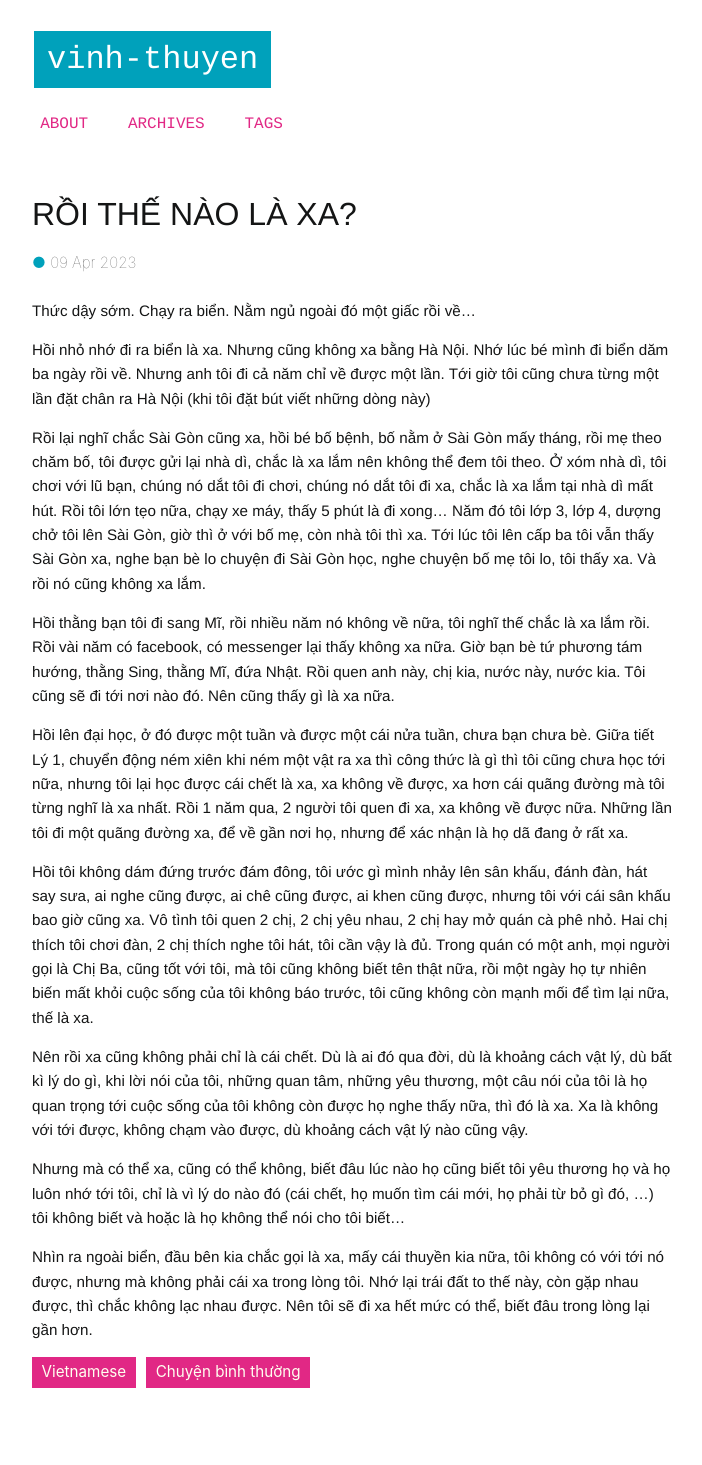
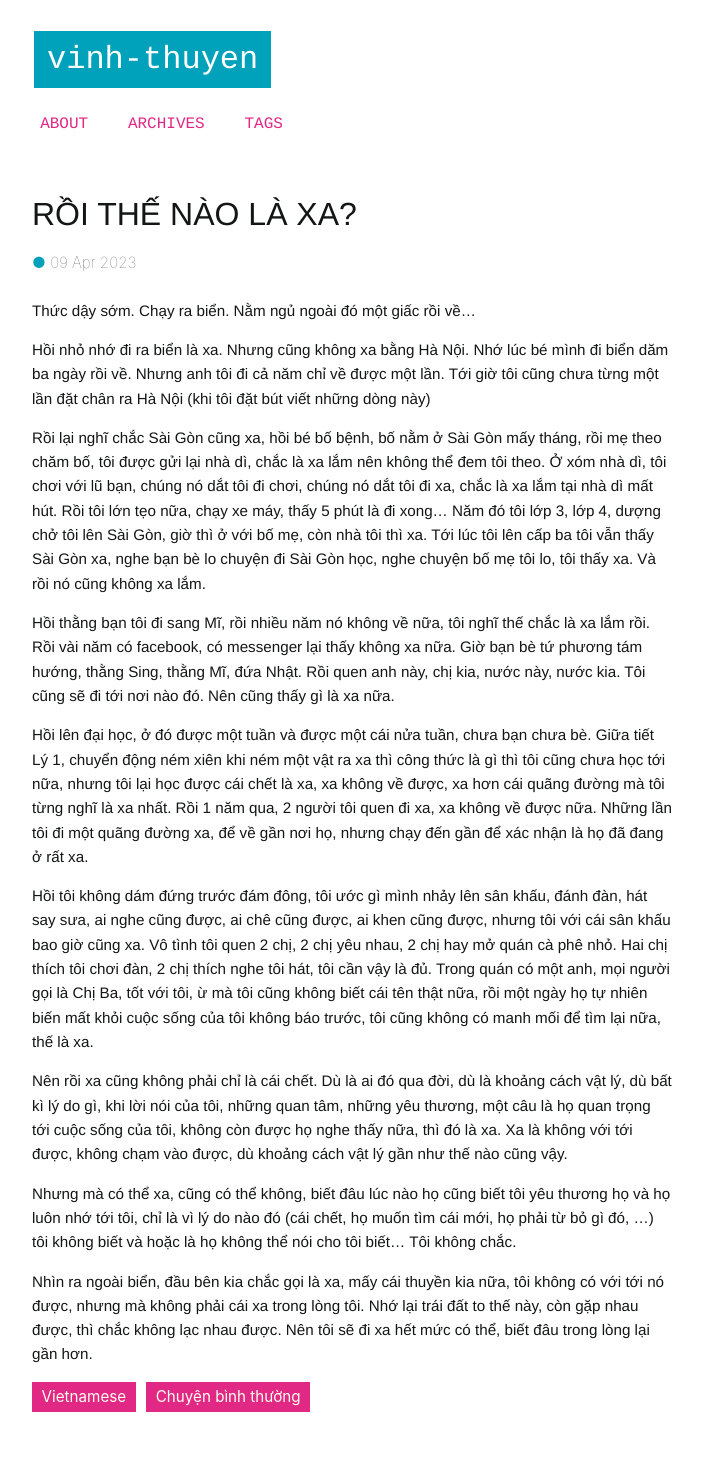
Before and after one commit to ntvthuyen/ntvthuyen.github.io_old, a Jekyll site: the page built from _posts/2023-04-9-roithenaolaxa.md, in a window 1280 px wide. Shown: the whole page, without its empty margins (288-990 px from the left). Built offline with Jekyll 4.4.1, drawn with Linux system fonts in a browser that asks for light colours; some web fonts are replaced; before the commit the page ends 1441 px from its top, so only the background shows below that.

Commit message:
update roithenaolaxa

```diff
--- a/_posts/2023-04-9-roithenaolaxa.md
+++ b/_posts/2023-04-9-roithenaolaxa.md
@@ -13,12 +13,12 @@ Rồi lại nghĩ chắc Sài Gòn cũng xa, hồi bé bố bệnh, bố nằm
 
 Hồi thằng bạn tôi đi sang Mĩ, rồi nhiều năm nó không về nữa, tôi nghĩ thế chắc là xa lắm rồi. Rồi vài năm có facebook, có messenger lại thấy không xa nữa. Giờ bạn bè tứ phương tám hướng, thằng Sing, thằng Mĩ, đứa Nhật. Rồi quen anh này, chị kia, nước này, nước kia. Tôi cũng sẽ đi tới nơi nào đó. Nên cũng thấy gì là xa nữa.
 
-Hồi lên đại học, ở đó được một tuần và được một cái nửa tuần, chưa bạn chưa bè. Giữa tiết Lý 1, chuyển động ném xiên khi ném một vật ra xa thì công thức là gì thì tôi cũng chưa học tới nữa, nhưng tôi lại học được cái chết là xa, xa không về được, xa hơn cái quãng đường mà tôi từng nghĩ là xa nhất. Rồi 1 năm qua, 2 người tôi quen đi xa, xa không về được nữa. Những lần tôi đi một quãng đường xa, để về gần nơi họ, nhưng để xác nhận là họ dã đang ở rất xa.
+Hồi lên đại học, ở đó được một tuần và được một cái nửa tuần, chưa bạn chưa bè. Giữa tiết Lý 1, chuyển động ném xiên khi ném một vật ra xa thì công thức là gì thì tôi cũng chưa học tới nữa, nhưng tôi lại học được cái chết là xa, xa không về được, xa hơn cái quãng đường mà tôi từng nghĩ là xa nhất. Rồi 1 năm qua, 2 người tôi quen đi xa, xa không về được nữa. Những lần tôi đi một quãng đường xa, để về gần nơi họ, nhưng chạy đến gần để xác nhận là họ đã đang ở rất xa.
 
-Hồi tôi không dám đứng trước đám đông, tôi ước gì mình nhảy lên sân khấu, đánh đàn, hát say sưa, ai nghe cũng được, ai chê cũng được, ai khen cũng được, nhưng tôi với cái sân khấu bao giờ cũng xa. Vô tình tôi quen 2 chị, 2 chị yêu nhau, 2 chị hay mở quán cà phê nhỏ. Hai chị thích tôi chơi đàn, 2 chị thích nghe tôi hát, tôi cần vậy là đủ. Trong quán có một anh, mọi người gọi là Chị Ba, cũng tốt với tôi, mà tôi cũng không biết tên thật nữa, rồi một ngày họ tự nhiên biến mất khỏi cuộc sống của tôi không báo trước, tôi cũng không còn mạnh mối để tìm lại nữa, thế là xa.
+Hồi tôi không dám đứng trước đám đông, tôi ước gì mình nhảy lên sân khấu, đánh đàn, hát say sưa, ai nghe cũng được, ai chê cũng được, ai khen cũng được, nhưng tôi với cái sân khấu bao giờ cũng xa. Vô tình tôi quen 2 chị, 2 chị yêu nhau, 2 chị hay mở quán cà phê nhỏ. Hai chị thích tôi chơi đàn, 2 chị thích nghe tôi hát, tôi cần vậy là đủ. Trong quán có một anh, mọi người gọi là Chị Ba, tốt với tôi, ừ mà tôi cũng không biết cái tên thật nữa, rồi một ngày họ tự nhiên biến mất khỏi cuộc sống của tôi không báo trước, tôi cũng không có manh mối để tìm lại nữa, thế là xa.
 
-Nên rồi xa cũng không phải chỉ là cái chết. Dù là ai đó qua đời, dù là khoảng cách vật lý, dù bất kì lý do gì, khi lời nói của tôi, những quan tâm, những yêu thương, một câu nói của tôi là họ quan trọng tới cuộc sống của tôi không còn được họ nghe thấy nữa, thì đó là xa. Xa là không với tới được, không chạm vào được, dù khoảng cách vật lý nào cũng vậy.
+Nên rồi xa cũng không phải chỉ là cái chết. Dù là ai đó qua đời, dù là khoảng cách vật lý, dù bất kì lý do gì, khi lời nói của tôi, những quan tâm, những yêu thương, một câu là họ quan trọng tới cuộc sống của tôi, không còn được họ nghe thấy nữa, thì đó là xa. Xa là không với tới được, không chạm vào được, dù khoảng cách vật lý gần như thế nào cũng vậy.
 
-Nhưng mà có thể xa, cũng có thể không, biết đâu lúc nào họ cũng biết tôi yêu thương họ và họ luôn nhớ tới tôi, chỉ là vì lý do nào đó (cái chết, họ muốn tìm cái mới, họ phải từ bỏ gì đó, …)  tôi không biết và hoặc là họ không thể nói cho tôi biết…
+Nhưng mà có thể xa, cũng có thể không, biết đâu lúc nào họ cũng biết tôi yêu thương họ và họ luôn nhớ tới tôi, chỉ là vì lý do nào đó (cái chết, họ muốn tìm cái mới, họ phải từ bỏ gì đó, …)  tôi không biết và hoặc là họ không thể nói cho tôi biết… Tôi không chắc.
 
 Nhìn ra ngoài biển, đầu bên kia chắc gọi là xa, mấy cái thuyền kia nữa, tôi không có với tới nó được, nhưng mà không phải cái xa trong lòng tôi. Nhớ lại trái đất to thế này, còn gặp nhau được, thì chắc không lạc nhau được. Nên tôi sẽ đi xa hết mức có thể, biết đâu trong lòng lại gần hơn.
```
